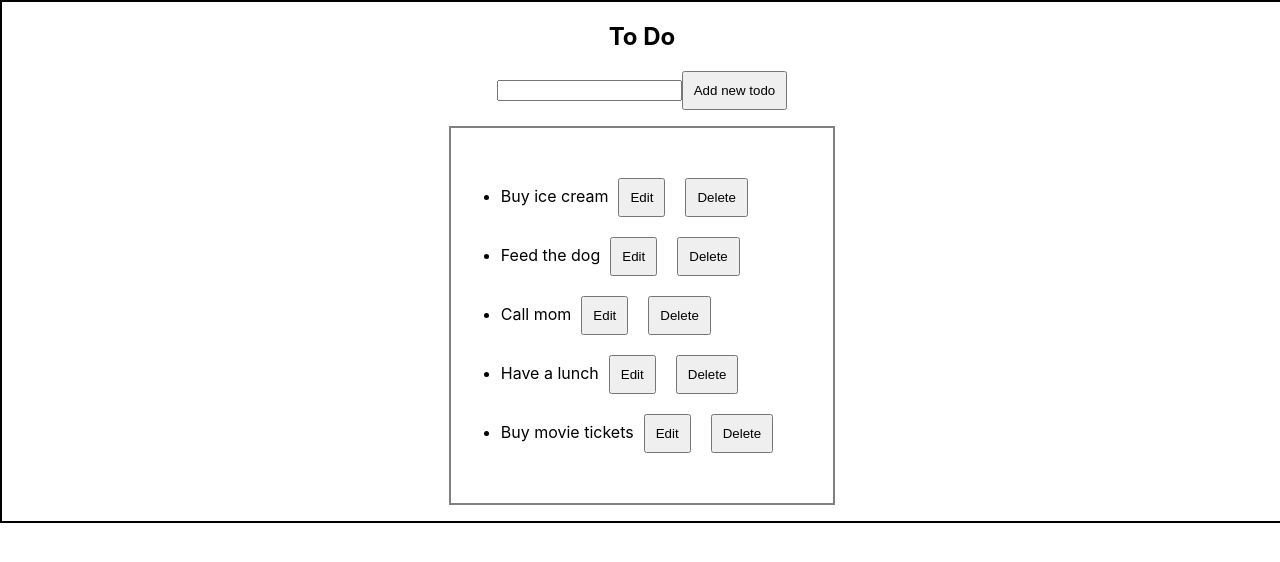
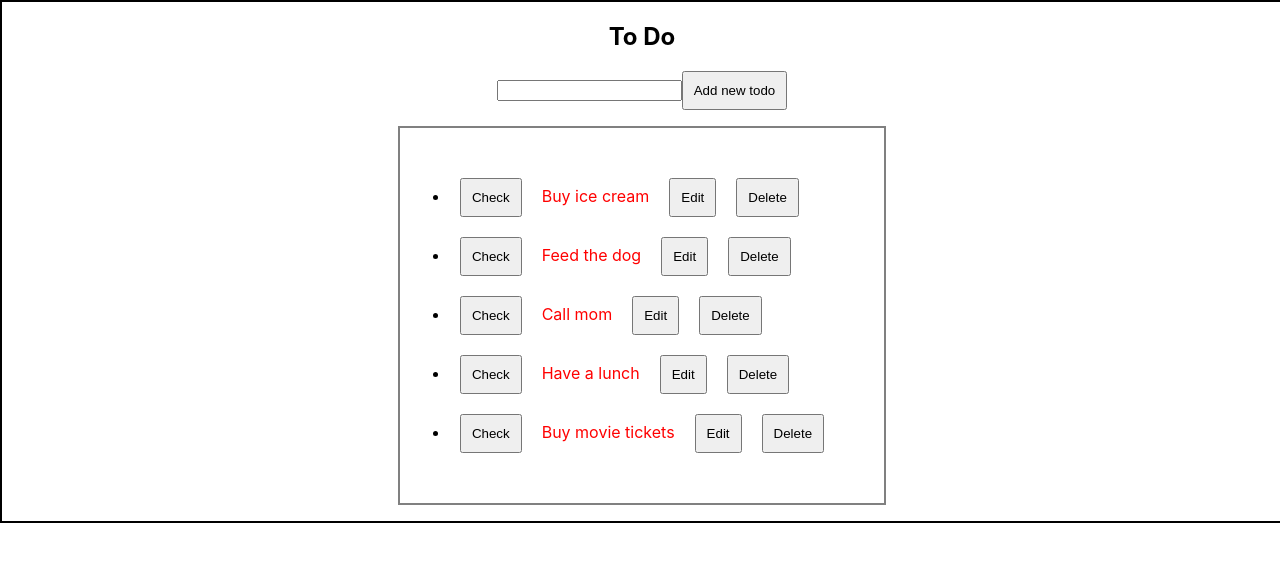
Before and after one commit to videoeero/todo, a React (Create React App) app: page / in a window 1280 px wide. Shown: the top 562 px of the page. Built offline with nearby package versions, Linux system fonts and the light colour scheme.

Commit message:
Add toggle for todo

```diff
--- a/src/components/TodoList/TodoList.js
+++ b/src/components/TodoList/TodoList.js
@@ -1,4 +1,6 @@
 import React, { useState, useEffect, createRef } from "react";
+
+import "./TodoList.scss";
 
 const TodoList = () => {
   const [todoData, setTodoData] = useState([]);
@@ -6,10 +8,10 @@ const TodoList = () => {
   const newTodoInput = createRef();
 
   useEffect(() => {
-    getData();
+    getTodoData();
   }, []);
 
-  const getData = () => {
+  const getTodoData = () => {
     fetch("/data/todos.json", {
       headers: {
         "Content-Type": "application/json",
@@ -37,8 +39,8 @@ const TodoList = () => {
   };
 
   const deleteTodo = (itemIndexToRemoved) => {
-    const filteredTodoList = todoData.filter(function (value, index, arr) {
-      return index != itemIndexToRemoved;
+    const filteredTodoList = todoData.filter((value, index) => {
+      return index !== itemIndexToRemoved;
     });
 
     setTodoData(filteredTodoList);
@@ -46,6 +48,18 @@ const TodoList = () => {
 
   const editTodo = (index) => {
     console.log(todoData[index]);
+  };
+
+  const toggleTodoDone = (item, index) => {
+    console.log("toggling!");
+
+    const updatedItemStatus = { ...item, status: !item.status };
+
+    const newList = todoData.map((x, i) => {
+      return i == index ? updatedItemStatus : x;
+    });
+
+    setTodoData(newList);
   };
 
   return (
@@ -56,9 +70,19 @@ const TodoList = () => {
       </div>
 
       <ul>
+        {console.log(todoData)}
         {todoData.map((item, index) => (
           <li key={index}>
-            {item.task}
+            <button
+              onClick={() => {
+                toggleTodoDone(item, index);
+              }}
+            >
+              Check
+            </button>
+            <span className={!item.status ? "item_false" : "item_true"}>
+              {item.task}
+            </span>
             <button
               onClick={() => {
                 editTodo(index);
--- a/src/components/TodoList/TodoList.scss
+++ b/src/components/TodoList/TodoList.scss
@@ -0,0 +1,7 @@
+.item_true {
+  color: green;
+}
+
+.item_false {
+  color: red;
+}
```
